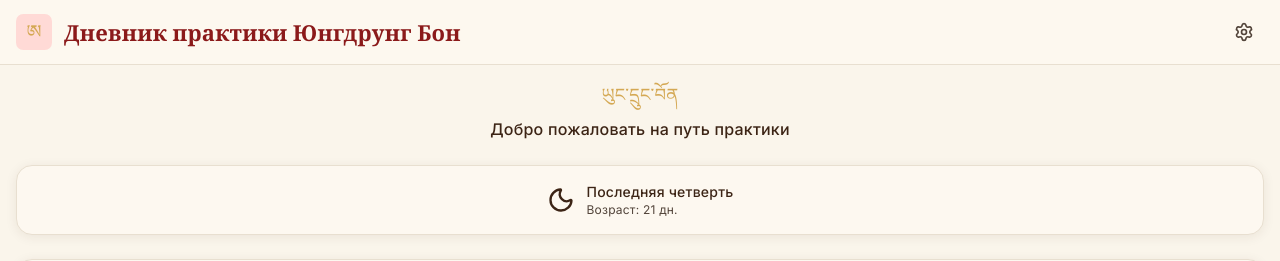
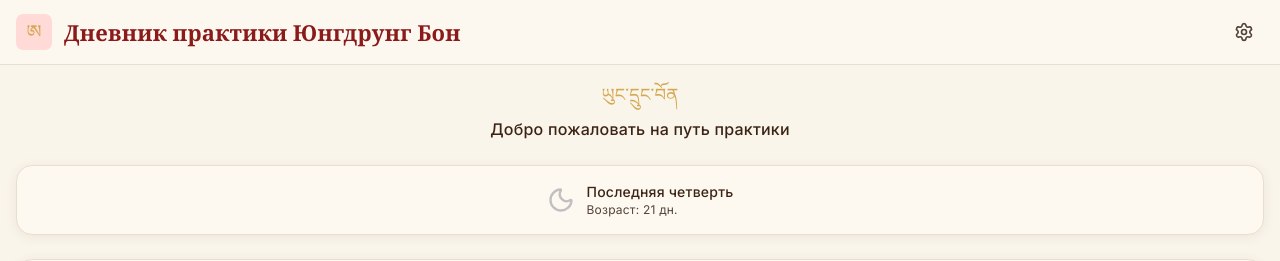
Before and after one commit to SafonovM/nendro_pwa, a React (Vite) app: page / in a window 1280 px wide. Shown: the top 261 px of the page. Built offline with nearby package versions, Linux system fonts and the light colour scheme.

Commit message:
Add silver brand token for astro card icons.
Co-authored-by: Cursor <cursoragent@cursor.com>

```diff
--- a/src/index.css
+++ b/src/index.css
@@ -4,6 +4,7 @@
   --color-brand-red: #8B1A1A;
   --color-brand-gold: #D4A853;
   --color-brand-teal: #2D6A6A;
+  --color-brand-silver: #C0C0C0;
   --color-bg-light: #FAF5EB;
   --color-bg-dark: #1A1A2E;
   --color-surface-light: #FDF8F0;
@@ -35,6 +36,7 @@
 
   --color-tertiary: #d4a853;
   --color-accent: #d4a853;
+  --color-silver: var(--color-brand-silver);
   --color-on-tertiary: #3c2415;
   --color-tertiary-container: #ffe8b0;
 
```
